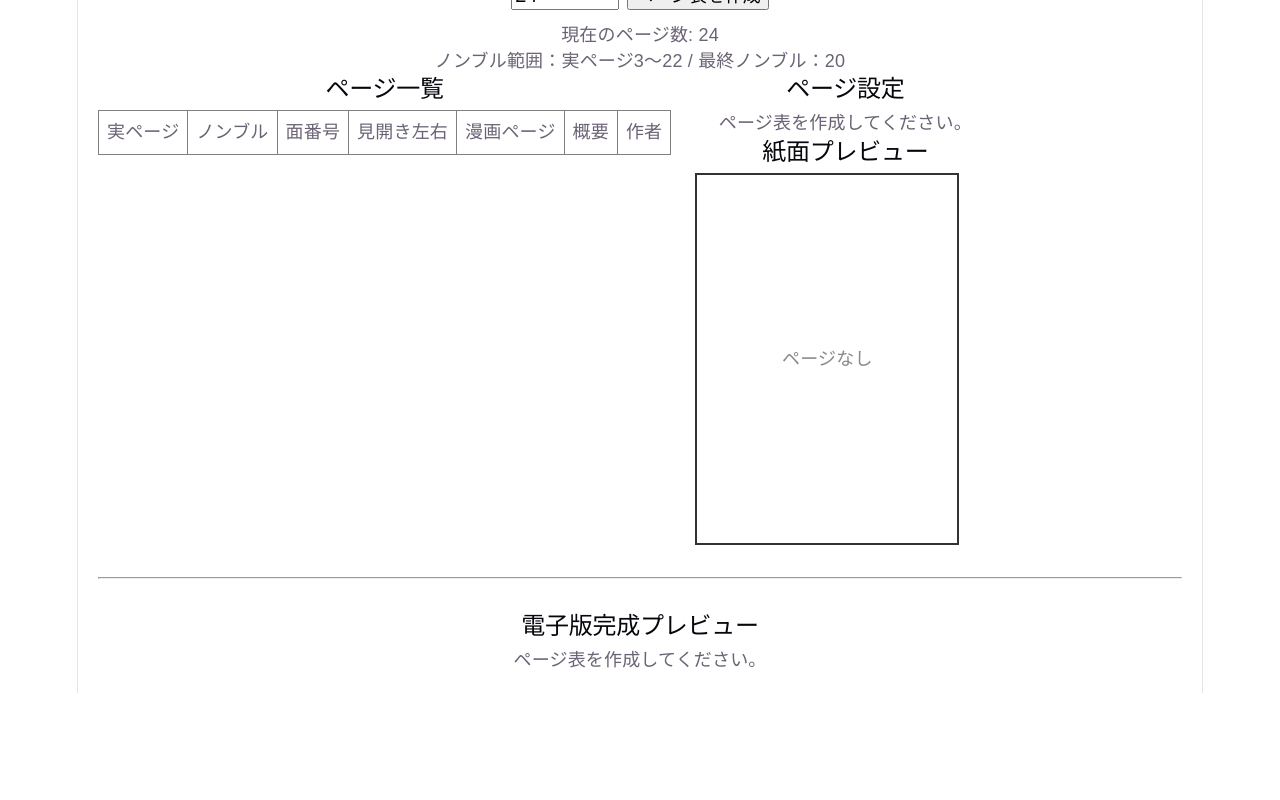
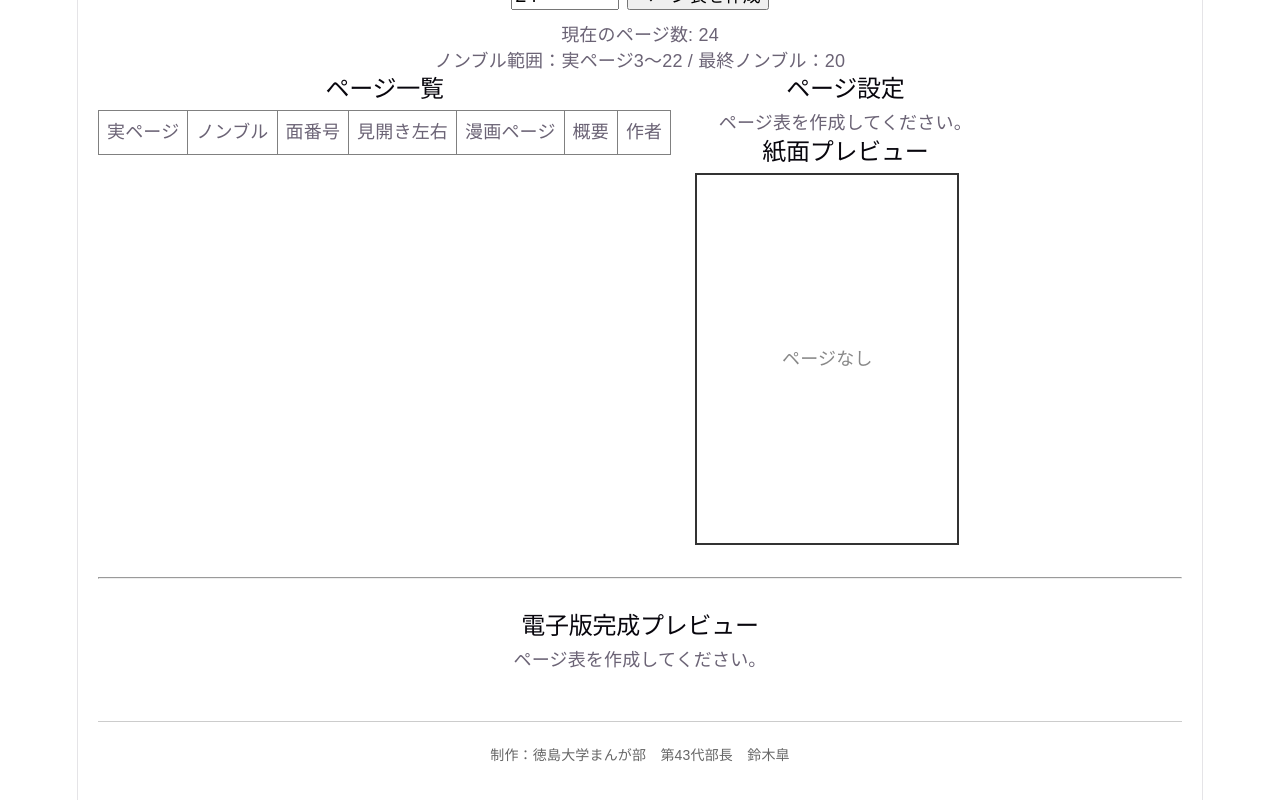
Before and after one commit to potassium-o-h/bushi-editor, a React (Vite) app: page / in a window 1280 px wide. Shown: the part 708-1508 px from the top of the page. Before the commit the page ends 1401 px from the top, so only its background shows below. Built offline with nearby package versions, Linux system fonts and the light colour scheme.

Commit message:
:wqgit push#:wq

```diff
--- a/src/App.tsx
+++ b/src/App.tsx
@@ -1320,6 +1320,19 @@ function App() {
           ページ表を作成してください。
         </p>
       )}
+            <footer
+        style={{
+          marginTop: "48px",
+          paddingTop: "20px",
+          paddingBottom: "24px",
+          borderTop: "1px solid #ccc",
+          textAlign: "center",
+          fontSize: "14px",
+          color: "#666",
+        }}
+      >
+        制作：徳島大学まんが部　第43代部長　鈴木皐
+      </footer>
     </div>
   );
 }
```
